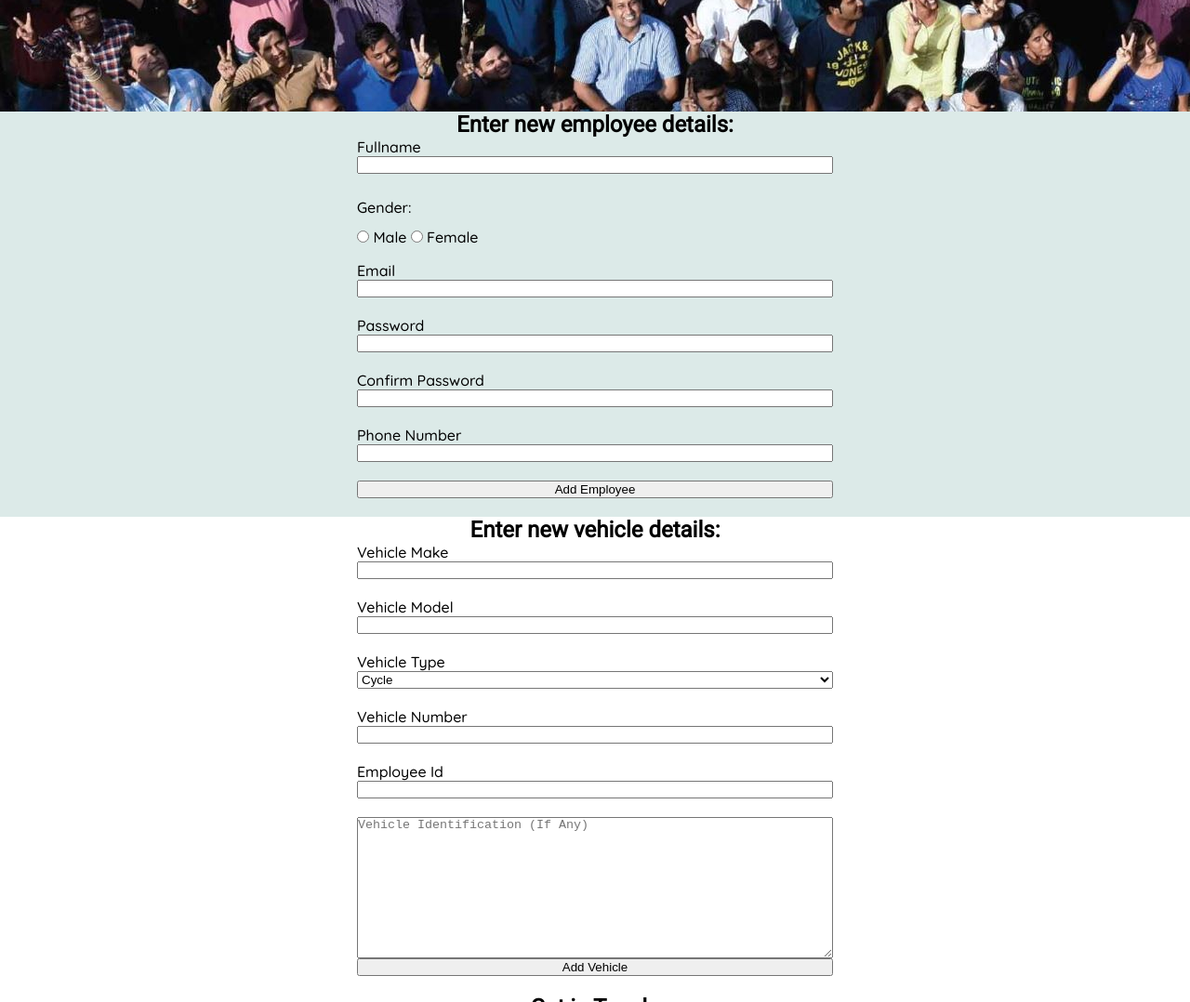
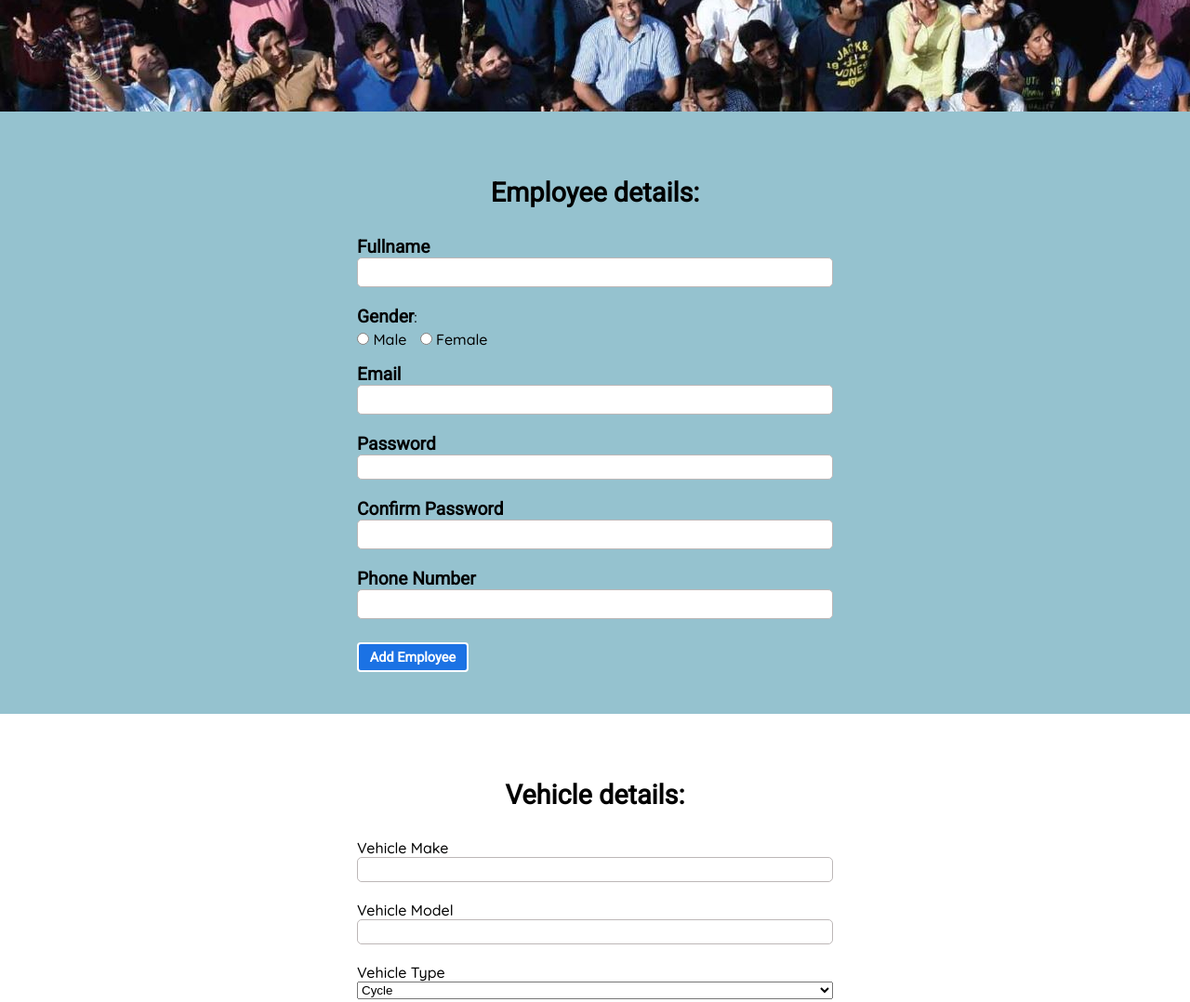
Before and after one commit to meta-sparsh-khandelwal/metacube-parking-system, a plain HTML site: page index.html in a window 1280 px wide. Shown: the part 420-1498 px from the top of the page at 93% size. Drawn offline with Linux system fonts and the light colour scheme.

Commit message:
designed employee form and secondary button

```diff
--- a/index.html
+++ b/index.html
@@ -29,11 +29,11 @@
     </header>
     <!-- Form section for adding a new employee -->
     <section id="employee" class="container">
-        <h1 class="heading-primary">Enter new employee details:</h1>
+        <h1 class="heading-primary">Employee details:</h1>
         <form action="" id="employeeForm" class="metaForm">
-            <label for="fullname"> Fullname </label>
-            <input type="text" name="fullname" id="fullname" required />
-            <div class="radio"> Gender: <br/>
+            <label for="fullname" class="heading-tertiary"> Fullname </label>
+            <input type="text" name="fullname" id="fullname" class="para" required />
+            <div class="radio"> <span class="heading-tertiary">Gender</span>: <br/>
                 <label for="male">
                     <input type="radio" id="male" name="gender" value="male" required /> Male
                 </label>
@@ -41,26 +41,26 @@
                     <input type="radio" id="female" name="gender" value="female" /> Female
                 </label>
             </div>
-            <label for="email"> Email </label>
-            <input type="email" name="email" id="email" required />
-            <label for="password"> Password </label>
+            <label for="email" class="heading-tertiary"> Email </label>
+            <input type="email" name="email" id="email" class="para" required />
+            <label for="password" class="heading-tertiary"> Password </label>
             <input type="password" id="password" name="password" pattern="(?=.*\d)(?=.*[a-z])(?=.*[A-Z]).{8,}"
                 title="Must contain at least one number and one uppercase and lowercase letter, and at least 8 or more characters"
                 required>
-            <label for="confirm_password"> Confirm Password </label>
-            <input type="password" id="confirm_password" name="confirm_password"
+            <label for="confirm_password" class="heading-tertiary"> Confirm Password </label>
+            <input type="password" id="confirm_password" name="confirm_password" class="para"
                 pattern="(?=.*\d)(?=.*[a-z])(?=.*[A-Z]).{8,}"
                 title="Must contain at least one number and one uppercase and lowercase letter, and at least 8 or more characters"
                 required />
-            <label for="phone"> Phone Number </label>
-            <input type="tel" id="phone" name="phone" pattern="(6|7|8|9)\d{9}"
+            <label for="phone" class="heading-tertiary"> Phone Number </label>
+            <input type="tel" id="phone" class="para" name="phone" pattern="(6|7|8|9)\d{9}"
                 title="Must be a phone number of 10 digits" required />
-            <input type="submit" value="Add Employee" />
+            <button type="submit" class="btn-secondary"> Add Employee </button>
         </form>
     </section>
     <!-- Form section for adding a new vehicle -->
     <section id="vehicle" class="container">
-        <h1 class="heading-primary">Enter new vehicle details:</h1>
+        <h1 class="heading-primary">Vehicle details:</h1>
         <form action="" id="vehicleForm" class="metaForm">
             <label for="vehicle-make"> Vehicle Make </label>
             <input type="text" name="vehicle-make" id="vehicle-make" required />
@@ -78,7 +78,7 @@
             <input type="text" id="employee-id" name="employee-id" pattern="^[a-zA-Z].*" required />
             <textarea name="vehicle-identification" id="vehicle-identification" cols="20" rows="10"
                 placeholder="Vehicle Identification (If Any)"></textarea>
-            <input type="submit" value="Add Vehicle" />
+            <button type="submit" class="btn-secondary"> Add Vehicle </button>
         </form>
     </section>
     <!-- Feedback section -->
--- a/style.css
+++ b/style.css
@@ -2,6 +2,7 @@
 *  {
     margin: 0px;
     padding: 0px;
+    box-sizing: border-box;
 }
 /* smooth scrolling for navigation */
 html {
@@ -13,7 +14,7 @@ html {
     display: flex;
     column-gap: 100px;
     align-items: center;
-    background-color: #51c7db;
+    background-color: #0e0d0d;
 }
 #logo {
     height: 54px;
@@ -29,15 +30,15 @@ html {
     margin: 0px 10px;
 }
 #navbar ul li a {
-    color: #000;
+    color: #fff;
     text-decoration: none;
     font-family: 'Roboto', sans-serif;
-    font-weight: 900;
+    font-weight: 400;
     font-size: 1.1rem;
     padding: 10px 5px;
 }
 #navbar ul li a:hover {
-    color:azure;
+    color:#12bad8;
     transition: all 0.3s ease-out;
 }
 #banner {
@@ -46,16 +47,14 @@ html {
 }
 /* add employee section */
 #employee {
-    background-color: #dceae8;
-}
-h1, h2, h3 {
-    font-family: 'Roboto', sans-serif;
+    background-color: #95c2cf;
 }
 .container {
     display: flex;
     align-items: center;
     flex-direction: column;
     font-family: 'Quicksand', sans-serif;
+    padding: 40px;
 }
 .metaForm {
     display: flex;
@@ -64,7 +63,49 @@ h1, h2, h3 {
 }
 .metaForm input {
     margin-bottom: 20px;
+    padding: 5px 3px;
+    border: 1px solid #bdb7b7;
+    border-radius: 5px;
 }
 .radio {
-    line-height: 2rem;
+    line-height: 1.5rem;
 }
+.radio label {
+    margin-right: 10px;
+}
+.heading-primary {
+    font-family: 'Roboto', sans-serif;
+    font-weight: 700;
+    font-size: 1.8rem;
+    margin: 30px 0px;
+}
+.heading-tertiary {
+    font-family: 'Roboto', sans-serif;
+    font-weight: 700;
+    font-size: 1.2rem;
+}
+.para {
+    font-family: 'Quicksand', sans-serif;
+    font-weight: 500;
+    font-size: 1rem;
+}
+.btn-secondary {
+    font-size: 14.5px;
+    font-family: 'Roboto', sans-serif;
+    font-weight: 600;
+    color: #fff;
+    background: #1b72e4;
+    border-radius: 4px;
+    cursor: pointer;
+    height: 2rem;
+    border: 2px solid #fff;
+    transition: all 0.3s ease 0s;
+    margin: 5px 0px;
+    padding: 2px 4px;
+    width: 120px;
+}
+.btn-secondary:hover {
+    background: #3566eb;
+    border-color: black;
+    color: #000;
+}
```
